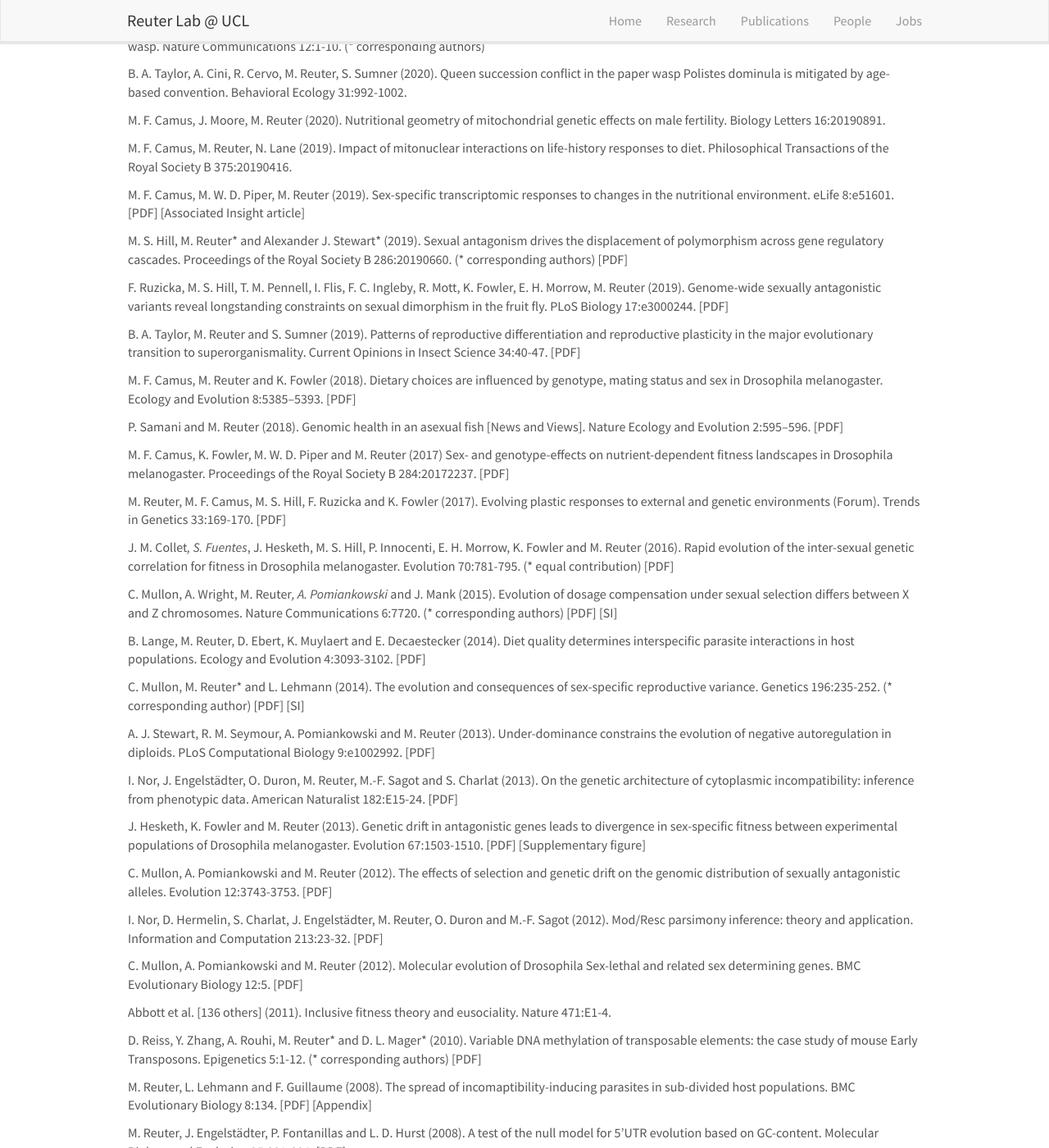
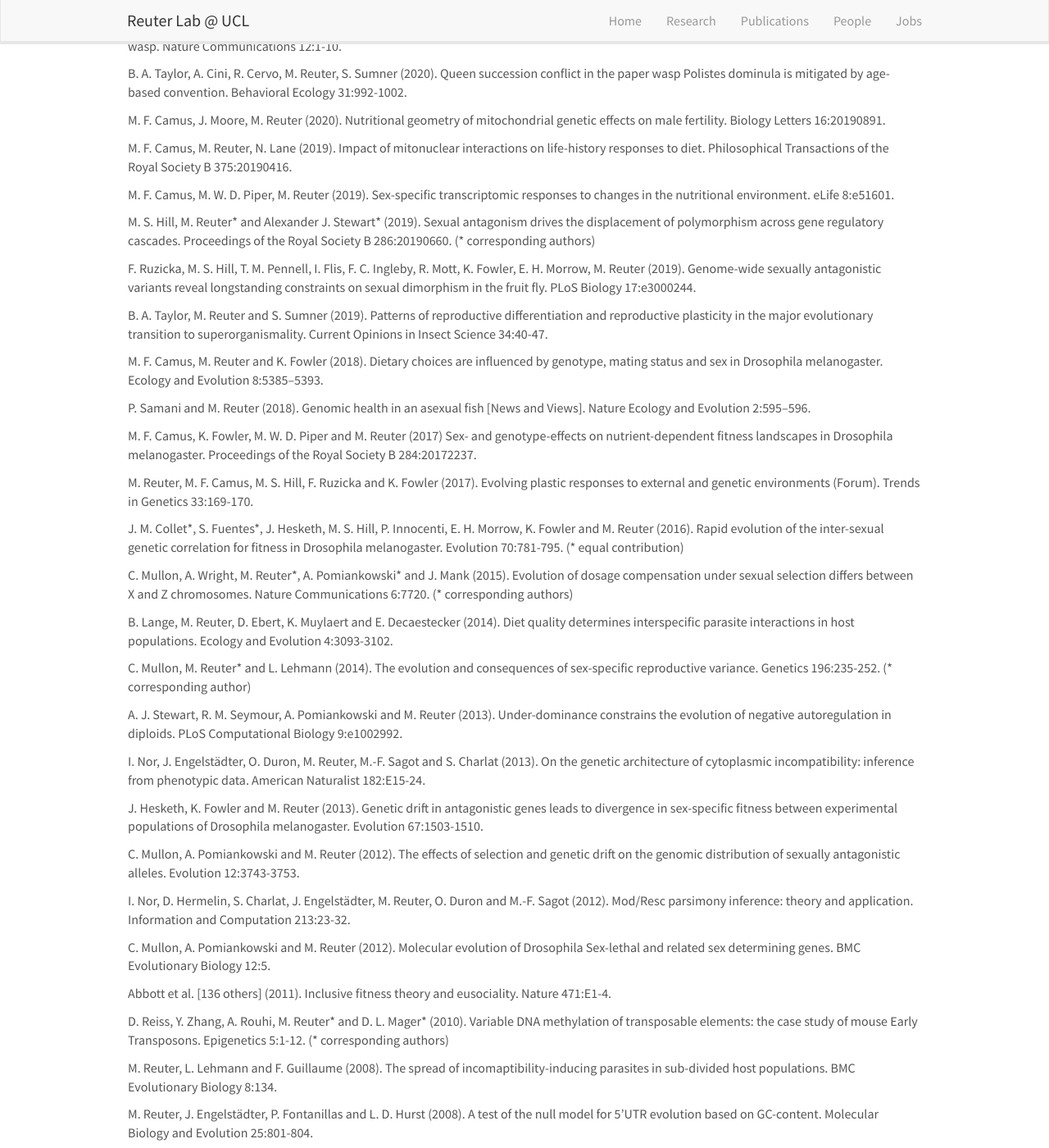
Before and after one commit to reuterlab/reuterlab.github.io, a Jekyll site: the page built from _pages/publications.md, in a window 1280 px wide and 1400 px high, scrolled down 606 px. Shown: the whole window at 82% size. Built offline with Jekyll 4.4.1, drawn with Linux system fonts in a browser that asks for light colours; nearby versions of some CDN libraries; some of the changed text lies outside the part shown.

Commit message:
Update publications.md

```diff
--- a/_pages/publications.md
+++ b/_pages/publications.md
@@ -28,7 +28,7 @@ L. Carnegie, M. Reuter, K. Fowler, N. Lane, M. F. Camus (2021). Mother's curse i
 
 M. D. Jardine, F. Ruzicka, C. Diffley, K. Fowler, M. Reuter (2021). A non-coding indel polymorphism in the fruitless gene of Drosophila melanogaster exhibits antagonistically pleiotropic fitness effects. Proceedings of the Royal Society B 288:20202958
 
-B. A. Taylor, A. Cini, C. D. R. Wyatt, M. Reuter*, S. Sumner* (2021). The molecular basis of socially mediated phenotypic plasticity in a eusocial paper wasp. Nature Communications 12:1-10. (* corresponding authors)
+B. A. Taylor, A. Cini, C. D. R. Wyatt, M. Reuter, S. Sumner (2021). The molecular basis of socially mediated phenotypic plasticity in a eusocial paper wasp. Nature Communications 12:1-10.
 
 B. A. Taylor, A. Cini, R. Cervo, M. Reuter, S. Sumner (2020). Queen succession conflict in the paper wasp Polistes dominula is mitigated by age-based convention. Behavioral Ecology 31:992-1002.
 
@@ -36,92 +36,92 @@ M. F. Camus, J. Moore, M. Reuter (2020). Nutritional geometry of mitochondrial g
 
 M. F. Camus, M. Reuter, N. Lane (2019). Impact of mitonuclear interactions on life-history responses to diet. Philosophical Transactions of the Royal Society B 375:20190416.
 
-M. F. Camus, M. W. D. Piper, M. Reuter (2019). Sex-specific transcriptomic responses to changes in the nutritional environment. eLife 8:e51601. [PDF] [Associated Insight article]
+M. F. Camus, M. W. D. Piper, M. Reuter (2019). Sex-specific transcriptomic responses to changes in the nutritional environment. eLife 8:e51601.
 
-M. S. Hill, M. Reuter* and Alexander J. Stewart* (2019). Sexual antagonism drives the displacement of polymorphism across gene regulatory cascades. Proceedings of the Royal Society B 286:20190660. (* corresponding authors) [PDF]
+M. S. Hill, M. Reuter\* and Alexander J. Stewart\* (2019). Sexual antagonism drives the displacement of polymorphism across gene regulatory cascades. Proceedings of the Royal Society B 286:20190660. (* corresponding authors)
 
-F. Ruzicka, M. S. Hill, T. M. Pennell, I. Flis, F. C. Ingleby, R. Mott, K. Fowler, E. H. Morrow, M. Reuter (2019). Genome-wide sexually antagonistic variants reveal longstanding constraints on sexual dimorphism in the fruit fly. PLoS Biology 17:e3000244. [PDF]
+F. Ruzicka, M. S. Hill, T. M. Pennell, I. Flis, F. C. Ingleby, R. Mott, K. Fowler, E. H. Morrow, M. Reuter (2019). Genome-wide sexually antagonistic variants reveal longstanding constraints on sexual dimorphism in the fruit fly. PLoS Biology 17:e3000244.
 
-B. A. Taylor, M. Reuter and S. Sumner (2019). Patterns of reproductive differentiation and reproductive plasticity in the major evolutionary transition to superorganismality. Current Opinions in Insect Science 34:40-47. [PDF]
+B. A. Taylor, M. Reuter and S. Sumner (2019). Patterns of reproductive differentiation and reproductive plasticity in the major evolutionary transition to superorganismality. Current Opinions in Insect Science 34:40-47.
 
-M. F. Camus, M. Reuter and K. Fowler (2018). Dietary choices are influenced by genotype, mating status and sex in Drosophila melanogaster. Ecology and Evolution 8:5385–5393. [PDF]
+M. F. Camus, M. Reuter and K. Fowler (2018). Dietary choices are influenced by genotype, mating status and sex in Drosophila melanogaster. Ecology and Evolution 8:5385–5393.
 
-P. Samani and M. Reuter (2018). Genomic health in an asexual fish [News and Views]. Nature Ecology and Evolution 2:595–596. [PDF]
+P. Samani and M. Reuter (2018). Genomic health in an asexual fish [News and Views]. Nature Ecology and Evolution 2:595–596.
 
-M. F. Camus, K. Fowler, M. W. D. Piper and M. Reuter (2017) Sex- and genotype-effects on nutrient-dependent fitness landscapes in Drosophila melanogaster. Proceedings of the Royal Society B 284:20172237. [PDF]
+M. F. Camus, K. Fowler, M. W. D. Piper and M. Reuter (2017) Sex- and genotype-effects on nutrient-dependent fitness landscapes in Drosophila melanogaster. Proceedings of the Royal Society B 284:20172237.
 
-M. Reuter, M. F. Camus, M. S. Hill, F. Ruzicka and K. Fowler (2017). Evolving plastic responses to external and genetic environments (Forum). Trends in Genetics 33:169-170. [PDF]
+M. Reuter, M. F. Camus, M. S. Hill, F. Ruzicka and K. Fowler (2017). Evolving plastic responses to external and genetic environments (Forum). Trends in Genetics 33:169-170.
 
-J. M. Collet*, S. Fuentes*, J. Hesketh, M. S. Hill, P. Innocenti, E. H. Morrow, K. Fowler and M. Reuter (2016). Rapid evolution of the inter-sexual genetic correlation for fitness in Drosophila melanogaster. Evolution 70:781-795. (* equal contribution) [PDF]
+J. M. Collet\*, S. Fuentes\*, J. Hesketh, M. S. Hill, P. Innocenti, E. H. Morrow, K. Fowler and M. Reuter (2016). Rapid evolution of the inter-sexual genetic correlation for fitness in Drosophila melanogaster. Evolution 70:781-795. (\* equal contribution)
 
-C. Mullon, A. Wright, M. Reuter*, A. Pomiankowski* and J. Mank (2015). Evolution of dosage compensation under sexual selection differs between X and Z chromosomes. Nature Communications 6:7720. (* corresponding authors) [PDF] [SI]
+C. Mullon, A. Wright, M. Reuter\*, A. Pomiankowski\* and J. Mank (2015). Evolution of dosage compensation under sexual selection differs between X and Z chromosomes. Nature Communications 6:7720. (\* corresponding authors)
 
-B. Lange, M. Reuter, D. Ebert, K. Muylaert and E. Decaestecker (2014). Diet quality determines interspecific parasite interactions in host populations. Ecology and Evolution 4:3093-3102. [PDF]
+B. Lange, M. Reuter, D. Ebert, K. Muylaert and E. Decaestecker (2014). Diet quality determines interspecific parasite interactions in host populations. Ecology and Evolution 4:3093-3102.
 
-C. Mullon, M. Reuter* and L. Lehmann (2014). The evolution and consequences of sex-specific reproductive variance. Genetics 196:235-252. (* corresponding author) [PDF] [SI]
+C. Mullon, M. Reuter\* and L. Lehmann (2014). The evolution and consequences of sex-specific reproductive variance. Genetics 196:235-252. (\* corresponding author)
 
-A. J. Stewart, R. M. Seymour, A. Pomiankowski and M. Reuter (2013). Under-dominance constrains the evolution of negative autoregulation in diploids. PLoS Computational Biology 9:e1002992. [PDF]
+A. J. Stewart, R. M. Seymour, A. Pomiankowski and M. Reuter (2013). Under-dominance constrains the evolution of negative autoregulation in diploids. PLoS Computational Biology 9:e1002992.
 
-I. Nor, J. Engelstädter, O. Duron, M. Reuter, M.-F. Sagot and S. Charlat (2013). On the genetic architecture of cytoplasmic incompatibility: inference from phenotypic data. American Naturalist 182:E15-24. [PDF]
+I. Nor, J. Engelstädter, O. Duron, M. Reuter, M.-F. Sagot and S. Charlat (2013). On the genetic architecture of cytoplasmic incompatibility: inference from phenotypic data. American Naturalist 182:E15-24.
 
-J. Hesketh, K. Fowler and M. Reuter (2013). Genetic drift in antagonistic genes leads to divergence in sex-specific fitness between experimental populations of Drosophila melanogaster. Evolution 67:1503-1510. [PDF] [Supplementary figure]
+J. Hesketh, K. Fowler and M. Reuter (2013). Genetic drift in antagonistic genes leads to divergence in sex-specific fitness between experimental populations of Drosophila melanogaster. Evolution 67:1503-1510.
 
-C. Mullon, A. Pomiankowski and M. Reuter (2012). The effects of selection and genetic drift on the genomic distribution of sexually antagonistic alleles. Evolution 12:3743-3753. [PDF]
+C. Mullon, A. Pomiankowski and M. Reuter (2012). The effects of selection and genetic drift on the genomic distribution of sexually antagonistic alleles. Evolution 12:3743-3753.
 
-I. Nor, D. Hermelin, S. Charlat, J. Engelstädter, M. Reuter, O. Duron and M.-F. Sagot (2012). Mod/Resc parsimony inference: theory and application. Information and Computation 213:23-32. [PDF]
+I. Nor, D. Hermelin, S. Charlat, J. Engelstädter, M. Reuter, O. Duron and M.-F. Sagot (2012). Mod/Resc parsimony inference: theory and application. Information and Computation 213:23-32.
 
-C. Mullon, A. Pomiankowski and M. Reuter (2012). Molecular evolution of Drosophila Sex-lethal and related sex determining genes. BMC Evolutionary Biology 12:5. [PDF]
+C. Mullon, A. Pomiankowski and M. Reuter (2012). Molecular evolution of Drosophila Sex-lethal and related sex determining genes. BMC Evolutionary Biology 12:5.
 
 Abbott et al. [136 others] (2011). Inclusive fitness theory and eusociality. Nature 471:E1-4.
 
-D. Reiss, Y. Zhang, A. Rouhi, M. Reuter* and D. L. Mager* (2010). Variable DNA methylation of transposable elements: the case study of mouse Early Transposons. Epigenetics 5:1-12. (* corresponding authors) [PDF]
+D. Reiss, Y. Zhang, A. Rouhi, M. Reuter\* and D. L. Mager\* (2010). Variable DNA methylation of transposable elements: the case study of mouse Early Transposons. Epigenetics 5:1-12. (\* corresponding authors)
 
-M. Reuter, L. Lehmann and F. Guillaume (2008). The spread of incomaptibility-inducing parasites in sub-divided host populations. BMC Evolutionary Biology 8:134. [PDF] [Appendix]
+M. Reuter, L. Lehmann and F. Guillaume (2008). The spread of incomaptibility-inducing parasites in sub-divided host populations. BMC Evolutionary Biology 8:134.
 
-M. Reuter, J. Engelstädter, P. Fontanillas and L. D. Hurst (2008). A test of the null model for 5'UTR evolution based on GC-content. Molecular Biology and Evolution 25:801-804. [PDF]
+M. Reuter, J. Engelstädter, P. Fontanillas and L. D. Hurst (2008). A test of the null model for 5'UTR evolution based on GC-content. Molecular Biology and Evolution 25:801-804.
 
-L. Viljakainen, M. Reuter and P. Pamilo (2008). Wolbachia transmission dynamics in Formica wood ants. BMC Evolutionary Biology 8:55. [PDF]
+L. Viljakainen, M. Reuter and P. Pamilo (2008). Wolbachia transmission dynamics in Formica wood ants. BMC Evolutionary Biology 8:55.
 
-M. Reuter, J. Linklater, L. Lehmann, T. Chapman, K. Fowler and G. D. D. Hurst (2008). Adaptation to experimental alterations of the operational sex ratio in populations of Drosophila melanogaster. Evolution 62:401-412. [PDF]
+M. Reuter, J. Linklater, L. Lehmann, T. Chapman, K. Fowler and G. D. D. Hurst (2008). Adaptation to experimental alterations of the operational sex ratio in populations of Drosophila melanogaster. Evolution 62:401-412.
 
-P. Fontanillas, D. Hartl and M. Reuter (2007). Genome organization and gene expression shape the distribution of transposable elements in the euchromatin of Drosophila melanogaster. PLoS Genetics 3:e210. [PDF]
+P. Fontanillas, D. Hartl and M. Reuter (2007). Genome organization and gene expression shape the distribution of transposable elements in the euchromatin of Drosophila melanogaster. PLoS Genetics 3:e210.
 
-M. Reuter, G. Bell and D. Greig (2007). Increased outbreeding in yeast in response to dispersal by an insect vector. Current Biology 17:r81-r82. [PDF]
+M. Reuter, G. Bell and D. Greig (2007). Increased outbreeding in yeast in response to dispersal by an insect vector. Current Biology 17:r81-r82.
 
-Charlat, S., M. Reuter, E. A. Dyson, E. A. Hornett, A. Duplouy, N. Davies, G. K. Roderick, N. Wedell and G. D. D. Hurst (2007). Male-killing bacteria trigger a cycle of increasing male fatigue and female promiscuity. Current Biology 17:273-277. [PDF]
+Charlat, S., M. Reuter, E. A. Dyson, E. A. Hornett, A. Duplouy, N. Davies, G. K. Roderick, N. Wedell and G. D. D. Hurst (2007). Male-killing bacteria trigger a cycle of increasing male fatigue and female promiscuity. Current Biology 17:273-277.
 
-Lehmann, L., K. Bargum and M. Reuter (2006). An evolutionary analysis of the relationship between spite and altruism. Journal of Evolutionary Biology 19:1507-1516. [PDF]
+Lehmann, L., K. Bargum and M. Reuter (2006). An evolutionary analysis of the relationship between spite and altruism. Journal of Evolutionary Biology 19:1507-1516.
 
-Helms, K. R., M. Reuter and L. Keller (2005). Sex-ratio conflict between queens and workers in eusocial Hymenoptera: mechanisms, costs, and the evolution of split colony sex ratios. Evolution 59:2626-2638. [PDF]
+Helms, K. R., M. Reuter and L. Keller (2005). Sex-ratio conflict between queens and workers in eusocial Hymenoptera: mechanisms, costs, and the evolution of split colony sex ratios. Evolution 59:2626-2638.
 
-Chapuisat, M., C. Bernasconi, S. Hoehn and M. Reuter (2005). Nestmate recognition in the unicolonial ant Formica paralugubris. Behavioral Ecology 16:15-19. [PDF]
+Chapuisat, M., C. Bernasconi, S. Hoehn and M. Reuter (2005). Nestmate recognition in the unicolonial ant Formica paralugubris. Behavioral Ecology 16:15-19.
 
-Reuter, M., J. S. Pedersen and L. Keller (2005). Loss of Wolbachia infection during colonisation in the invasive Argentine ant Linepithema humile. Heredity 94:364-369. [PDF]
+Reuter, M., J. S. Pedersen and L. Keller (2005). Loss of Wolbachia infection during colonisation in the invasive Argentine ant Linepithema humile. Heredity 94:364-369.
 
-Reuter, M., K. Helms, L. Lehmann and L. Keller (2004). Effects of brood manipulation costs on optimal sex allocation in social Hymenoptera. American Naturalist 164:E73-E82. [PDF]
+Reuter, M., K. Helms, L. Lehmann and L. Keller (2004). Effects of brood manipulation costs on optimal sex allocation in social Hymenoptera. American Naturalist 164:E73-E82.
 
-Reuter, M., and L. Keller (2003). High levels of multiple infection and recombination of Wolbachia in the ant Formica exsecta. Molecular Biology and Evolution 20:748–753. [PDF]
+Reuter, M., and L. Keller (2003). High levels of multiple infection and recombination of Wolbachia in the ant Formica exsecta. Molecular Biology and Evolution 20:748–753.
 
-Reuter, M., F. Balloux, L. Lehmann and L. Keller (2001). Kin structure and queen execution in the Argentine ant Linepithema humile. Journal of Evolutionary Biology 14:945-948. [PDF]
+Reuter, M., F. Balloux, L. Lehmann and L. Keller (2001). Kin structure and queen execution in the Argentine ant Linepithema humile. Journal of Evolutionary Biology 14:945-948.
 
-Keller, L., C. Liautard, M. Reuter, W. D. Brown, L. Sundström and M. Chapuisat (2001). Sex ratio and Wolbachia infection in the ant Formica exsecta. Heredity 87:227-233. [PDF]
+Keller, L., C. Liautard, M. Reuter, W. D. Brown, L. Sundström and M. Chapuisat (2001). Sex ratio and Wolbachia infection in the ant Formica exsecta. Heredity 87:227-233.
 
-Reuter, M., and L. Keller (2001). Sex ratio conflict and worker production in eusocial Hymenoptera. American Naturalist 158:166-177. [PDF]
+Reuter, M., and L. Keller (2001). Sex ratio conflict and worker production in eusocial Hymenoptera. American Naturalist 158:166-177.
 
-Blanckenhorn, W. U., C. Mühlhäuser, C. Morf, T. Reusch and M. Reuter (2000). Female choice, female reluctance to mate and sexual selection on body size in the dung fly Sepsis cynipsea. Ethology 106:577-594. [PDF]
+Blanckenhorn, W. U., C. Mühlhäuser, C. Morf, T. Reusch and M. Reuter (2000). Female choice, female reluctance to mate and sexual selection on body size in the dung fly Sepsis cynipsea. Ethology 106:577-594.
 
 Blanckenhorn, W. U., C. Morf and M. Reuter (2000). Are dung flies ideal-free distributed at their ovisposition and mating site? Behaviour 137:233-248.
 
-Blanckenhorn, W. U., M. Reuter, P. I. Ward and A. D. Barbour (1999). Correcting for sampling bias in quantitative measures of selection when fitness is discrete. Evolution 53:286-291. [PDF]
+Blanckenhorn, W. U., M. Reuter, P. I. Ward and A. D. Barbour (1999). Correcting for sampling bias in quantitative measures of selection when fitness is discrete. Evolution 53:286-291.
 
-Reuter, M., P. I. Ward and W. U. Blanckenhorn (1998). An ESS treatment of the pattern of female arrival at the mating site in the yellow dung fly Scathophaga stercoraria (L.). Journal of Theoretical Biology 195:363-370. [PDF]
+Reuter, M., P. I. Ward and W. U. Blanckenhorn (1998). An ESS treatment of the pattern of female arrival at the mating site in the yellow dung fly Scathophaga stercoraria (L.). Journal of Theoretical Biology 195:363-370.
 
 
 ### Book and Proceedings chapters
 
-I. Nor, D. Hermelin, S. Charlat, J. Engelstädter, M. Reuter, O. Duron and M.-F. Sagot (2010). Mod/Resc parsimony inference. Combinatorial Pattern Matching 2010, Lecture Notes in Computer Science 6129:202-213. [arXiv]
+I. Nor, D. Hermelin, S. Charlat, J. Engelstädter, M. Reuter, O. Duron and M.-F. Sagot (2010). Mod/Resc parsimony inference. Combinatorial Pattern Matching 2010, Lecture Notes in Computer Science 6129:202-213.
 
-Veneti, Z., M. Reuter, H. Montenegro, E. A. Hornett, S. Charlat and G. D. D. Hurst (2005). The Wolbachia paradigm. In The influence of cooperative bacteria on animal host biology, M. F. McFall Ngai, B. Henderson and N. G. Ruby (Eds), pp. 119-142. Cambridge University Press, Cambridge UK. [PDF]
+Veneti, Z., M. Reuter, H. Montenegro, E. A. Hornett, S. Charlat and G. D. D. Hurst (2005). The Wolbachia paradigm. In The influence of cooperative bacteria on animal host biology, M. F. McFall Ngai, B. Henderson and N. G. Ruby (Eds), pp. 119-142. Cambridge University Press, Cambridge UK.
 
 
 ### Non peer-reviewed
```
